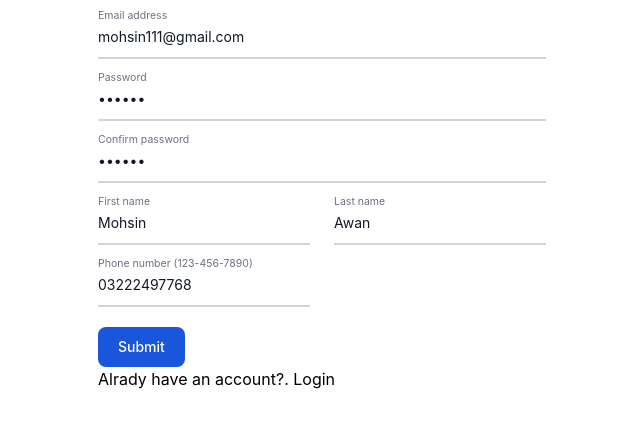
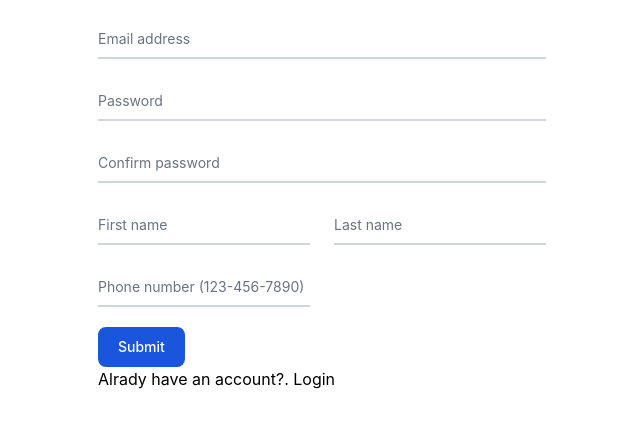
Before and after one commit to MohsinMalikAwan/E-Commerce-app, a website with bundled scripts: page SignUp/index.html in a window 1280 px wide. Shown: the part 180-608 px from the top of the page, without its empty margins (318-958 px from the left). Built offline with nearby package versions, Linux system fonts and the light colour scheme.

Commit message:
change in Sign up File

```diff
--- a/SignUp/index.html
+++ b/SignUp/index.html
@@ -27,7 +27,7 @@
           class="block py-2.5 px-0 w-full text-sm text-gray-900 bg-transparent border-0 border-b-2 border-gray-300 appearance-none dark:text-white dark:border-gray-600 dark:focus:border-blue-500 focus:outline-none focus:ring-0 focus:border-blue-600 peer"
           placeholder=" "
           required
-          value="mohsin111@gmail.com"
+
         />
         <label
           for="floating_email"
@@ -43,7 +43,7 @@
           class="block py-2.5 px-0 w-full text-sm text-gray-900 bg-transparent border-0 border-b-2 border-gray-300 appearance-none dark:text-white dark:border-gray-600 dark:focus:border-blue-500 focus:outline-none focus:ring-0 focus:border-blue-600 peer"
           placeholder=" "
           required
-          value="123456"
+
         />
         <label
           for="floating_password"
@@ -59,7 +59,7 @@
           class="block py-2.5 px-0 w-full text-sm text-gray-900 bg-transparent border-0 border-b-2 border-gray-300 appearance-none dark:text-white dark:border-gray-600 dark:focus:border-blue-500 focus:outline-none focus:ring-0 focus:border-blue-600 peer"
           placeholder=" "
           required
-          value="123456"
+
         />
         <label
           for="floating_repeat_password"
@@ -76,7 +76,7 @@
             class="block py-2.5 px-0 w-full text-sm text-gray-900 bg-transparent border-0 border-b-2 border-gray-300 appearance-none dark:text-white dark:border-gray-600 dark:focus:border-blue-500 focus:outline-none focus:ring-0 focus:border-blue-600 peer"
             placeholder=" "
             required
-            value="Mohsin"
+
           />
           <label
             for="floating_first_name"
@@ -92,7 +92,7 @@
             class="block py-2.5 px-0 w-full text-sm text-gray-900 bg-transparent border-0 border-b-2 border-gray-300 appearance-none dark:text-white dark:border-gray-600 dark:focus:border-blue-500 focus:outline-none focus:ring-0 focus:border-blue-600 peer"
             placeholder=" "
             required
-            value="Awan"
+
           />
           <label
             for="floating_last_name"
@@ -110,7 +110,7 @@
             class="block py-2.5 px-0 w-full text-sm text-gray-900 bg-transparent border-0 border-b-2 border-gray-300 appearance-none dark:text-white dark:border-gray-600 dark:focus:border-blue-500 focus:outline-none focus:ring-0 focus:border-blue-600 peer"
             placeholder=" "
             required
-            value="03222497768"
+
           />
           <label
             for="floating_phone"
```
